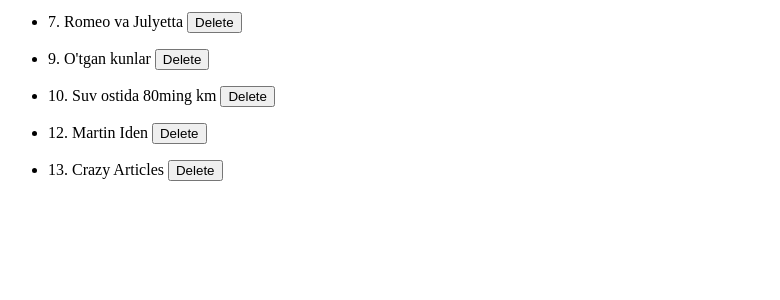
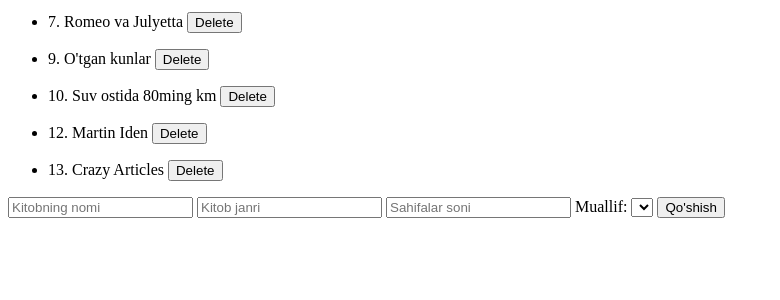
Before and after one commit to Asilbek2277/Kutubxona, a Django app: page /kitob/ in a window 1280 px wide. Shown: the part 208-508 px from the top of the page, without its empty margins (0-780 px from the left). Run offline with Django 5.2, Linux system fonts and the light colour scheme; data comes from the database, SQL or seed files in the repository; both versions use the stored data as it was after the commit; lists and menus that the app fills with data are empty.

Commit message:
Post requestlar va qidirish imkoniyatlari qo'shildi

```diff
--- a/Kutubxona/Asosiy/views.py
+++ b/Kutubxona/Asosiy/views.py
@@ -1,17 +1,39 @@
 from django.shortcuts import render, redirect
 
 from .models import *
+
+
+
 def all_books(request):
+    if request.method=="POST":
+        Kitob.objects.create(
+            nom=request.POST.get("nomi"),
+            janr=request.POST.get("janr"),
+            sahifa=request.POST.get("sahifa"),
+            muallif=Muallif.objects.get(id=request.POST.get("mualliflar")),
+        )
+        return redirect("/books/")
     data={
+        "mualliflar": Muallif.objects.all(),
         "books": Kitob.objects.all()
     }
     return render(request, 'kitoblar.html', data)
 
+
+
 def all_students(request):
+    if request.method == "POST":
+        Talaba.objects.create(
+            ism=request.POST.get("ismi"),
+            kurs=request.POST.get("k"),
+            kitob_soni=request.POST.get("k_soni"),
+        )
+        return redirect("/students/")
 
     natija=Talaba.objects.all()
 
     kiritilgan_ismi=request.GET.get("ismi")
+
 
     if kiritilgan_ismi is not None:
         natija=Talaba.objects.filter(ism__contains=kiritilgan_ismi)
@@ -43,10 +65,22 @@
     return render(request, "Bitiruvchilar.html", data)
 
 def muallif(request):
+    if request.method=="POST":
+        Muallif.objects.create(
+            ism=request.POST.get("ismi"),
+            jins=request.POST.get("jins"),
+            tugilgan_sana=request.POST.get("date"),
+            Kitoblar_soni=request.POST.get("kitob"),
+            tirik=False,
+        )
+        return redirect("/muallif/")
     data={
         "mualliflar": Muallif.objects.all()
     }
     return render(request, "Mualliflar.html", data)
+
+
+
 def muallif_ochirish(request, pk):
     Muallif.objects.get(id=pk).delete()
     return redirect("/muallif/")
--- a/Kutubxona/templates/kitoblar.html
+++ b/Kutubxona/templates/kitoblar.html
@@ -19,5 +19,18 @@
     </ul>
     {%endfor%}
 
+    <form method="post">{%csrf_token%}
+        <input type="text" name="nomi" placeholder="Kitobning nomi">
+        <input type="text" name="janr" placeholder="Kitob janri">
+        <input type="number" name="sahifa" placeholder="Sahifalar soni">
+        <label>Muallif:</label>
+        <select name="mualliflar">
+            {%for muallif in mualliflar%}
+            <option value="{{muallif.id}}">{{muallif.ism}}</option>
+            {%endfor%}
+        </select>
+        <button>Qo'shish</button>
+    </form>
+
 </body>
 </html>
```
Also changed, not shown: Kutubxona/templates/Mualliflar.html (+7 -1 lines), Kutubxona/templates/Students.html (+7 -0 lines), Kutubxona/db.sqlite3.
